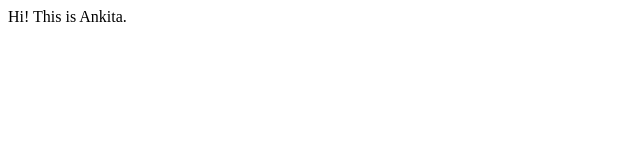
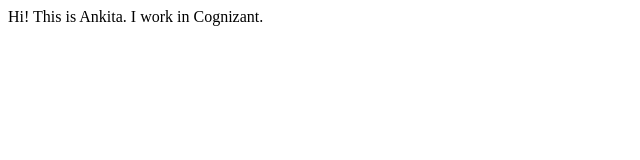
Before and after one commit to AnkitaBagale/AnkitaBagale-neogCamp-lesson2, a plain HTML site: page index.html in a window 1280 px wide. Shown: the whole page, without its empty margins (0-640 px from the left). Drawn offline with Linux system fonts and the light colour scheme.

Commit message:
update: added information in blog

```diff
--- a/index.html
+++ b/index.html
@@ -7,5 +7,6 @@
 </head>
 <body>
     Hi! This is Ankita.
+    I work in Cognizant.
 </body>
 </html>
```
